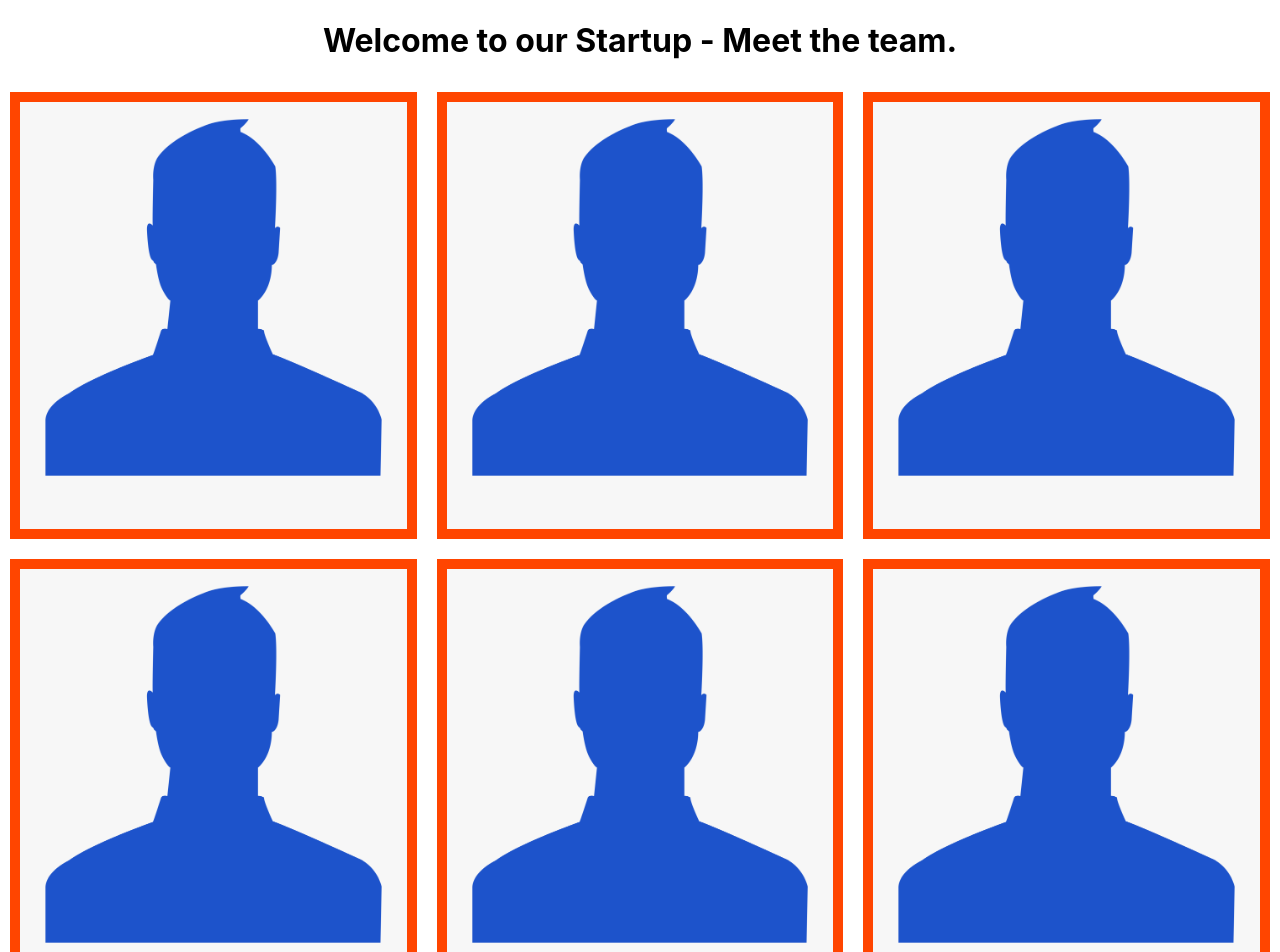
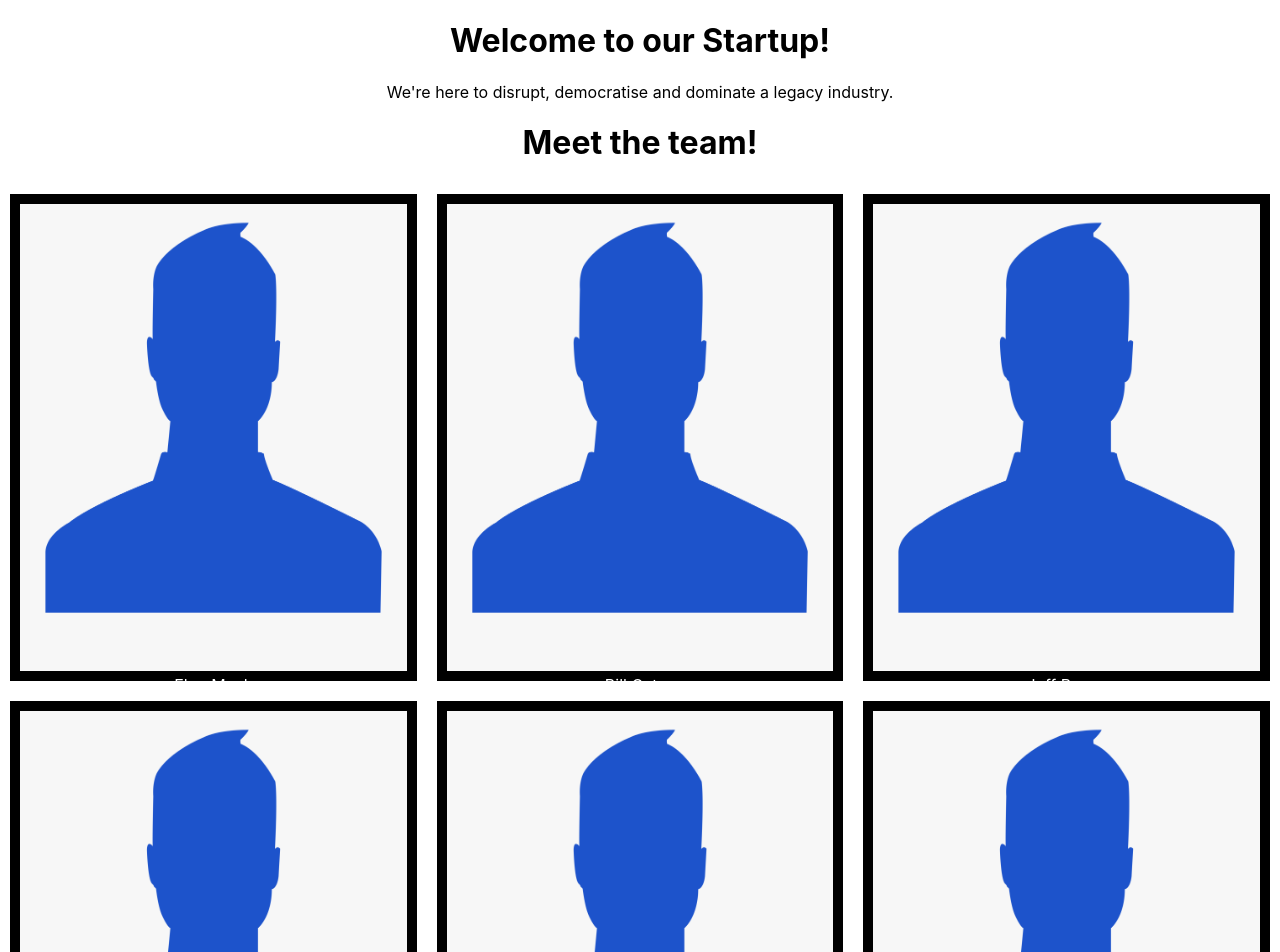
Before and after one commit to Reikon95/final-careers-page, a React (Create React App) app: page / in a window 1280 px wide. Shown: the top 952 px of the page. Built offline with nearby package versions, Linux system fonts and the light colour scheme.

Commit message:
Added pics and captions

```diff
--- a/src/App.css
+++ b/src/App.css
@@ -33,6 +33,6 @@ img {
 .item {
   margin: 10px;
   padding: 10px;
-  background-color: orangered;
+  background-color: black;
   color: white;
 }
--- a/src/App.js
+++ b/src/App.js
@@ -5,25 +5,39 @@ import face from './face.png';
 function App() {
   return (
     <div className="App">
-      <h1>Welcome to our Startup - Meet the team.</h1>
+      <h1>Welcome to our Startup!</h1>
+      <p>We're here to disrupt, democratise and dominate a legacy industry.</p>
+      <h1>Meet the team!</h1>
       <div class="container">
         <div class="item">
           <img src={face} alt="a face"/>
+          Elon Musk
+          <br></br>CEO
         </div>
         <div class="item">
           <img src={face} alt="a face"/>
+          Bill Gates
+          <br></br>CTO
         </div>
         <div class="item">
           <img src={face} alt="a face"/>
+          Jeff Bezos
+          <br></br>COO
         </div>
         <div class="item">
           <img src={face} alt="a face"/>
+          Jack Dorsey
+          <br></br>Back End Developer
         </div>
         <div class="item">
           <img src={face} alt="a face"/>
+          Mark Zuckerberg
+          <br></br>Front End Developer
         </div>
         <div class="item">
           <img src={face} alt="a face"/>
+          Larry Page
+          <br></br>Full Stack Developer
         </div>
       </div>
     </div>
```
